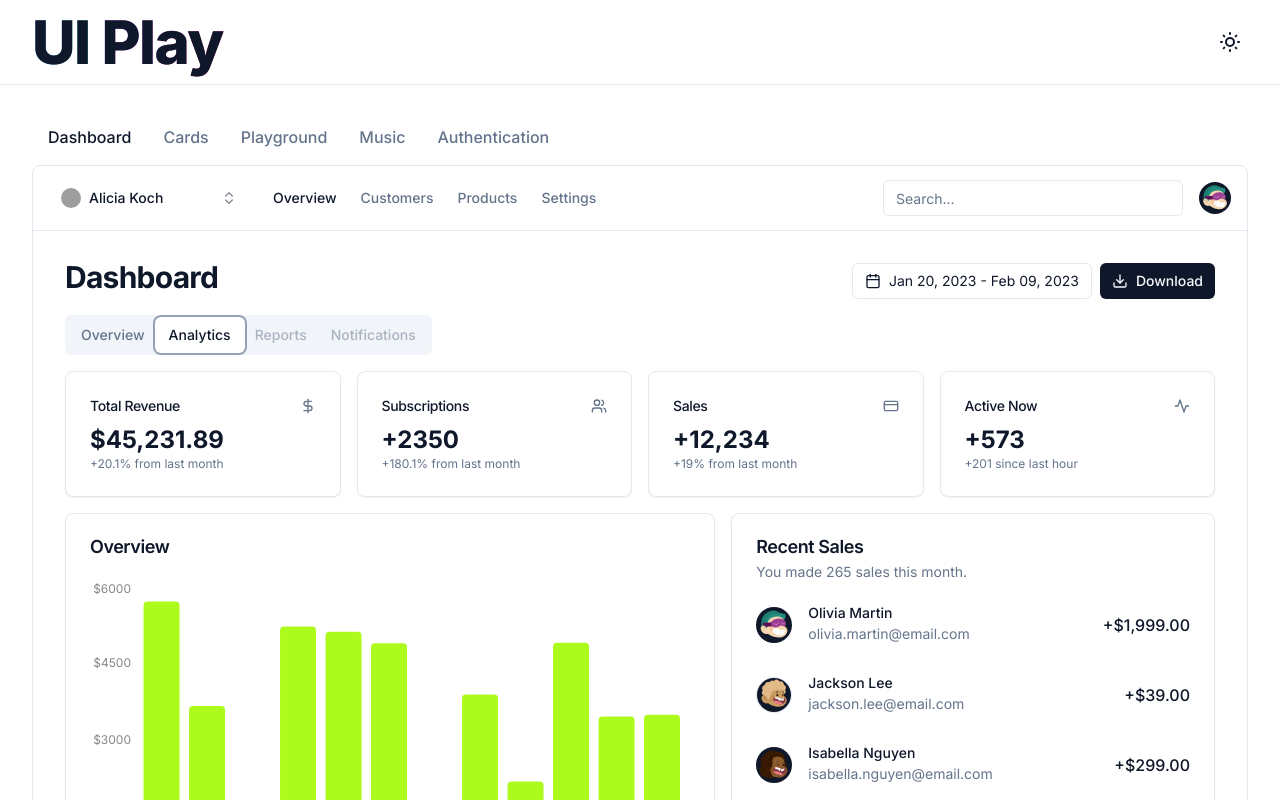
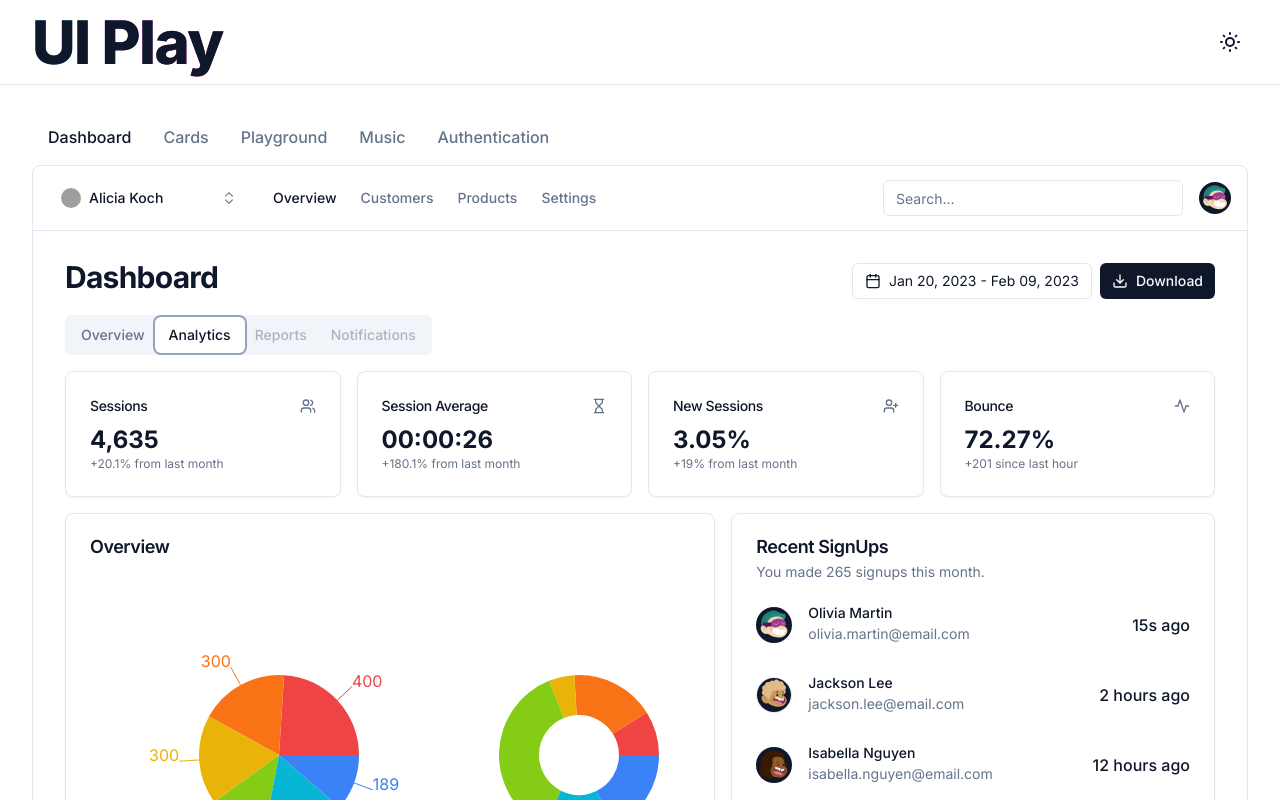
Before and after one commit to Apestein/ui-play, a Next.js app: page /dashboard in a window 1280 px wide. Both pictures are taken after a click on the tab "Analytics". Shown: the top 800 px of the page. Built offline with nearby package versions, Linux system fonts and the light colour scheme; grey boxes are pictures that could not be loaded.

Commit message:
save-point

```diff
--- a/app/dashboard/components/overview.tsx
+++ b/app/dashboard/components/overview.tsx
@@ -1,7 +1,7 @@
 "use client"
-
 import { Bar, BarChart, ResponsiveContainer, XAxis, YAxis } from "recharts"
 
+export function OverviewBar() {
   const data = [
     {
       name: "Jan",
@@ -52,8 +52,6 @@ const data = [
       total: Math.floor(Math.random() * 5000) + 1000,
     },
   ]
-
-export function Overview() {
   return (
     <ResponsiveContainer width="100%" height={350}>
       <BarChart data={data}>
@@ -76,3 +74,66 @@ export function Overview() {
     </ResponsiveContainer>
   )
 }
+
+import { PieChart, Pie, Cell, Legend, Tooltip } from "recharts"
+
+export function OverviewPie() {
+  const data01 = [
+    { name: "Revenue A", value: 400 },
+    { name: "Revenue B", value: 300 },
+    { name: "Revenue C", value: 300 },
+    { name: "Revenue D", value: 200 },
+    { name: "Revenue E", value: 278 },
+    { name: "Revenue F", value: 189 },
+  ]
+
+  const data02 = [
+    { name: "Expenditure A", value: 2400 },
+    { name: "Expenditure B", value: 4567 },
+    { name: "Expenditure C", value: 1398 },
+    { name: "Expenditure D", value: 9800 },
+    { name: "Expenditure E", value: 3908 },
+    { name: "Expenditure F", value: 4800 },
+  ]
+
+  const COLORS = [
+    "#ef4444",
+    "#f97316",
+    "#eab308",
+    "#84cc16",
+    "#06b6d4",
+    "#3b82f6",
+  ]
+  return (
+    <ResponsiveContainer width="100%" height={350}>
+      <PieChart>
+        <Pie
+          dataKey="value"
+          isAnimationActive={false}
+          data={data01}
+          cx={200}
+          outerRadius={80}
+          stroke="none"
+          label
+        >
+          {data01.map((entry, index) => (
+            <Cell key={`cell-${index}`} fill={COLORS[index % COLORS.length]} />
+          ))}
+        </Pie>
+        <Pie
+          dataKey="value"
+          data={data02}
+          cx={500}
+          innerRadius={40}
+          outerRadius={80}
+          stroke="none"
+        >
+          {data02.map((entry, index) => (
+            <Cell key={`cell-${index}`} fill={COLORS[index % COLORS.length]} />
+          ))}
+        </Pie>
+        <Tooltip />
+      </PieChart>
+    </ResponsiveContainer>
+  )
+}
--- a/app/dashboard/components/recent-sales.tsx
+++ b/app/dashboard/components/recent-sales.tsx
@@ -85,3 +85,89 @@ export function RecentSales() {
     </div>
   )
 }
+
+export function RecentSignUp() {
+  return (
+    <div className="space-y-8">
+      <div className="flex items-center">
+        <Avatar className="h-9 w-9">
+          <AvatarImage
+            src="/avatars/01.svg"
+            alt="Avatar"
+            className="bg-foreground"
+          />
+          <AvatarFallback>OM</AvatarFallback>
+        </Avatar>
+        <div className="ml-4 space-y-1">
+          <p className="text-sm font-medium leading-none">Olivia Martin</p>
+          <p className="text-sm text-muted-foreground">
+            olivia.martin@email.com
+          </p>
+        </div>
+        <div className="ml-auto font-medium">15s ago</div>
+      </div>
+      <div className="flex items-center">
+        <Avatar className="flex h-9 w-9 items-center justify-center space-y-0 border">
+          <AvatarImage
+            src="/avatars/02.svg"
+            alt="Avatar"
+            className="bg-foreground"
+          />
+          <AvatarFallback>JL</AvatarFallback>
+        </Avatar>
+        <div className="ml-4 space-y-1">
+          <p className="text-sm font-medium leading-none">Jackson Lee</p>
+          <p className="text-sm text-muted-foreground">jackson.lee@email.com</p>
+        </div>
+        <div className="ml-auto font-medium">2 hours ago</div>
+      </div>
+      <div className="flex items-center">
+        <Avatar className="h-9 w-9">
+          <AvatarImage
+            src="/avatars/03.svg"
+            alt="Avatar"
+            className="bg-foreground"
+          />
+          <AvatarFallback>IN</AvatarFallback>
+        </Avatar>
+        <div className="ml-4 space-y-1">
+          <p className="text-sm font-medium leading-none">Isabella Nguyen</p>
+          <p className="text-sm text-muted-foreground">
+            isabella.nguyen@email.com
+          </p>
+        </div>
+        <div className="ml-auto font-medium">12 hours ago</div>
+      </div>
+      <div className="flex items-center">
+        <Avatar className="h-9 w-9">
+          <AvatarImage
+            src="/avatars/04.svg"
+            alt="Avatar"
+            className="bg-foreground"
+          />
+          <AvatarFallback>WK</AvatarFallback>
+        </Avatar>
+        <div className="ml-4 space-y-1">
+          <p className="text-sm font-medium leading-none">William Kim</p>
+          <p className="text-sm text-muted-foreground">will@email.com</p>
+        </div>
+        <div className="ml-auto font-medium">21 hours ago</div>
+      </div>
+      <div className="flex items-center">
+        <Avatar className="h-9 w-9">
+          <AvatarImage
+            src="/avatars/05.svg"
+            alt="Avatar"
+            className="bg-foreground"
+          />
+          <AvatarFallback>SD</AvatarFallback>
+        </Avatar>
+        <div className="ml-4 space-y-1">
+          <p className="text-sm font-medium leading-none">Sofia Davis</p>
+          <p className="text-sm text-muted-foreground">sofia.davis@email.com</p>
+        </div>
+        <div className="ml-auto font-medium">1 day ago</div>
+      </div>
+    </div>
+  )
+}
--- a/app/dashboard/page.tsx
+++ b/app/dashboard/page.tsx
@@ -1,5 +1,13 @@
 import Image from "next/image"
-import { Activity, CreditCard, DollarSign, Download, Users } from "lucide-react"
+import {
+  Activity,
+  CreditCard,
+  DollarSign,
+  Download,
+  Users,
+  Hourglass,
+  UserPlus,
+} from "lucide-react"
 
 import { Button } from "@/components/ui/button"
 import {
@@ -15,8 +23,8 @@ import { TeamSwitcher } from "./components/team-switcher"
 import { MainNav } from "./components/main-nav"
 import { Search } from "./components/search"
 import { CalendarDateRangePicker } from "./components/date-range-picker"
-import { Overview } from "./components/overview"
-import { RecentSales } from "./components/recent-sales"
+import { OverviewBar, OverviewPie } from "./components/overview"
+import { RecentSales, RecentSignUp } from "./components/recent-sales"
 import { UserNav } from "./components/user-nav"
 
 export default function DashboardPage() {
@@ -117,7 +125,7 @@ export default function DashboardPage() {
                   <CardTitle>Overview</CardTitle>
                 </CardHeader>
                 <CardContent className="pl-2">
-                  <Overview />
+                  <OverviewBar />
                 </CardContent>
               </Card>
               <Card className="col-span-3">
@@ -138,12 +146,12 @@ export default function DashboardPage() {
               <Card>
                 <CardHeader className="flex flex-row items-center justify-between space-y-0 pb-2">
                   <CardTitle className="text-sm font-medium">
-                    Total Revenue
+                    Sessions
                   </CardTitle>
-                  <DollarSign className="h-4 w-4 text-muted-foreground" />
+                  <Users className="h-4 w-4 text-muted-foreground" />
                 </CardHeader>
                 <CardContent>
-                  <div className="text-2xl font-bold">$45,231.89</div>
+                  <div className="text-2xl font-bold">4,635</div>
                   <p className="text-xs text-muted-foreground">
                     +20.1% from last month
                   </p>
@@ -152,12 +160,12 @@ export default function DashboardPage() {
               <Card>
                 <CardHeader className="flex flex-row items-center justify-between space-y-0 pb-2">
                   <CardTitle className="text-sm font-medium">
-                    Subscriptions
+                    Session Average
                   </CardTitle>
-                  <Users className="h-4 w-4 text-muted-foreground" />
+                  <Hourglass className="h-4 w-4 text-muted-foreground" />
                 </CardHeader>
                 <CardContent>
-                  <div className="text-2xl font-bold">+2350</div>
+                  <div className="text-2xl font-bold">00:00:26</div>
                   <p className="text-xs text-muted-foreground">
                     +180.1% from last month
                   </p>
@@ -165,11 +173,13 @@ export default function DashboardPage() {
               </Card>
               <Card>
                 <CardHeader className="flex flex-row items-center justify-between space-y-0 pb-2">
-                  <CardTitle className="text-sm font-medium">Sales</CardTitle>
-                  <CreditCard className="h-4 w-4 text-muted-foreground" />
+                  <CardTitle className="text-sm font-medium">
+                    New Sessions
+                  </CardTitle>
+                  <UserPlus className="h-4 w-4 text-muted-foreground" />
                 </CardHeader>
                 <CardContent>
-                  <div className="text-2xl font-bold">+12,234</div>
+                  <div className="text-2xl font-bold">3.05%</div>
                   <p className="text-xs text-muted-foreground">
                     +19% from last month
                   </p>
@@ -177,13 +187,11 @@ export default function DashboardPage() {
               </Card>
               <Card>
                 <CardHeader className="flex flex-row items-center justify-between space-y-0 pb-2">
-                  <CardTitle className="text-sm font-medium">
-                    Active Now
-                  </CardTitle>
+                  <CardTitle className="text-sm font-medium">Bounce</CardTitle>
                   <Activity className="h-4 w-4 text-muted-foreground" />
                 </CardHeader>
                 <CardContent>
-                  <div className="text-2xl font-bold">+573</div>
+                  <div className="text-2xl font-bold">72.27%</div>
                   <p className="text-xs text-muted-foreground">
                     +201 since last hour
                   </p>
@@ -196,18 +204,18 @@ export default function DashboardPage() {
                   <CardTitle>Overview</CardTitle>
                 </CardHeader>
                 <CardContent className="pl-2">
-                  <Overview />
+                  <OverviewPie />
                 </CardContent>
               </Card>
               <Card className="col-span-3">
                 <CardHeader>
-                  <CardTitle>Recent Sales</CardTitle>
+                  <CardTitle>Recent SignUps</CardTitle>
                   <CardDescription>
-                    You made 265 sales this month.
+                    You made 265 signups this month.
                   </CardDescription>
                 </CardHeader>
                 <CardContent>
-                  <RecentSales />
+                  <RecentSignUp />
                 </CardContent>
               </Card>
             </div>
```
Lines whose indentation alone changed are shown as unchanged.
